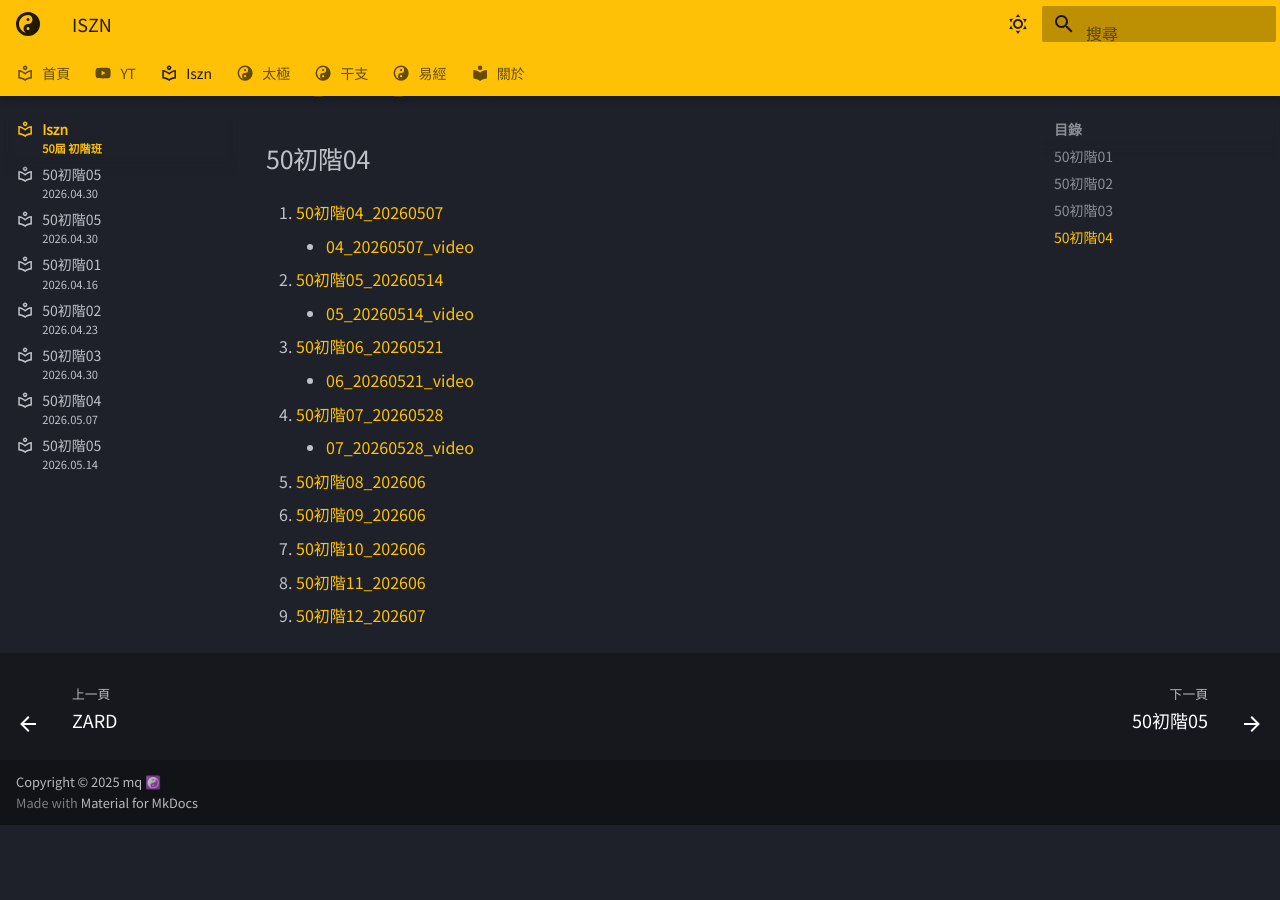
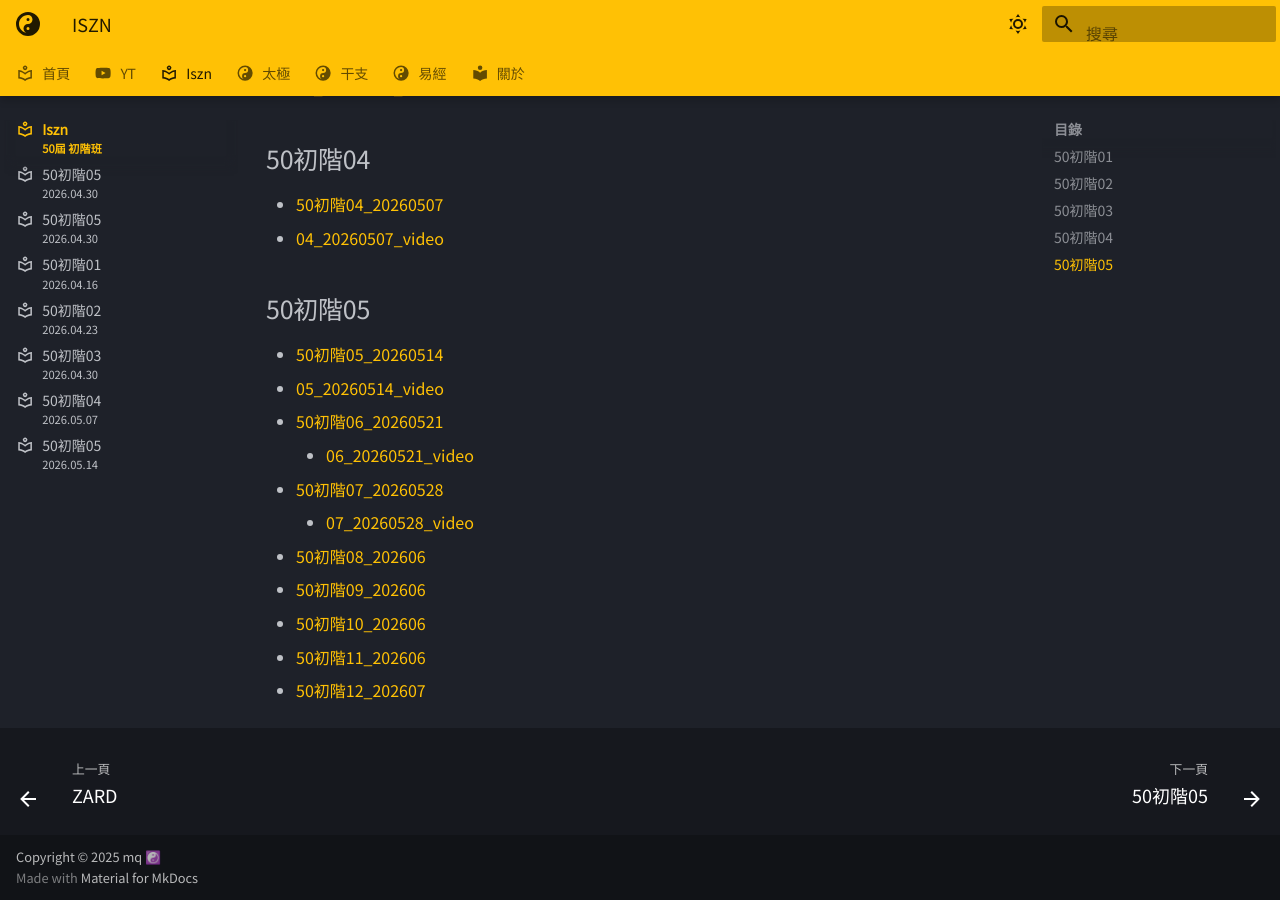
Before and after one commit to oolongyuan/oolongyuan.github.io, an MkDocs documentation site: the page built from docs/iszn/index.md, in a window 1280 px wide and 900 px high, scrolled down 978 px. Built offline with MkDocs 1.6.1 and Material for MkDocs 9.7.7, drawn with Linux system fonts in a browser that asks for light colours; some web fonts are replaced; before the commit the page ends 1803 px from its top, so only the background shows below that.

Commit message:
added class 05

```diff
--- a/docs/iszn/index.md
+++ b/docs/iszn/index.md
@@ -29,13 +29,15 @@ subtitle: 50屆 初階班
 
 ## 50初階04
 
- 1. [50初階04_20260507](/iszn/class_04/)
+ - [50初階04_20260507](/iszn/note_04/)
+ - [04_20260507_video](https://iframe.mediadelivery.net/embed/431082/15a47795-d5ce-43dc-8390-27b5236dbc16?autoplay=false){target="_blank"}
 
-    - [04_20260507_video](https://iframe.mediadelivery.net/embed/431082/15a47795-d5ce-43dc-8390-27b5236dbc16?autoplay=false){target="_blank"}
+## 50初階05
 
- 1. [50初階05_20260514](/iszn/class_05/)
+ - [50初階05_20260514](/iszn/note_05/)
+ - [05_20260514_video](https://iframe.mediadelivery.net/embed/431082/4910d036-d3cf-4585-8828-cc3feee9ad8e?autoplay=false){target="_blank"}
 
-    - [05_20260514_video](https://iframe.mediadelivery.net/embed/431082/4910d036-d3cf-4585-8828-cc3feee9ad8e?autoplay=false){target="_blank"}
+
 
  1. [50初階06_20260521](/iszn/class_06/)
 
```
